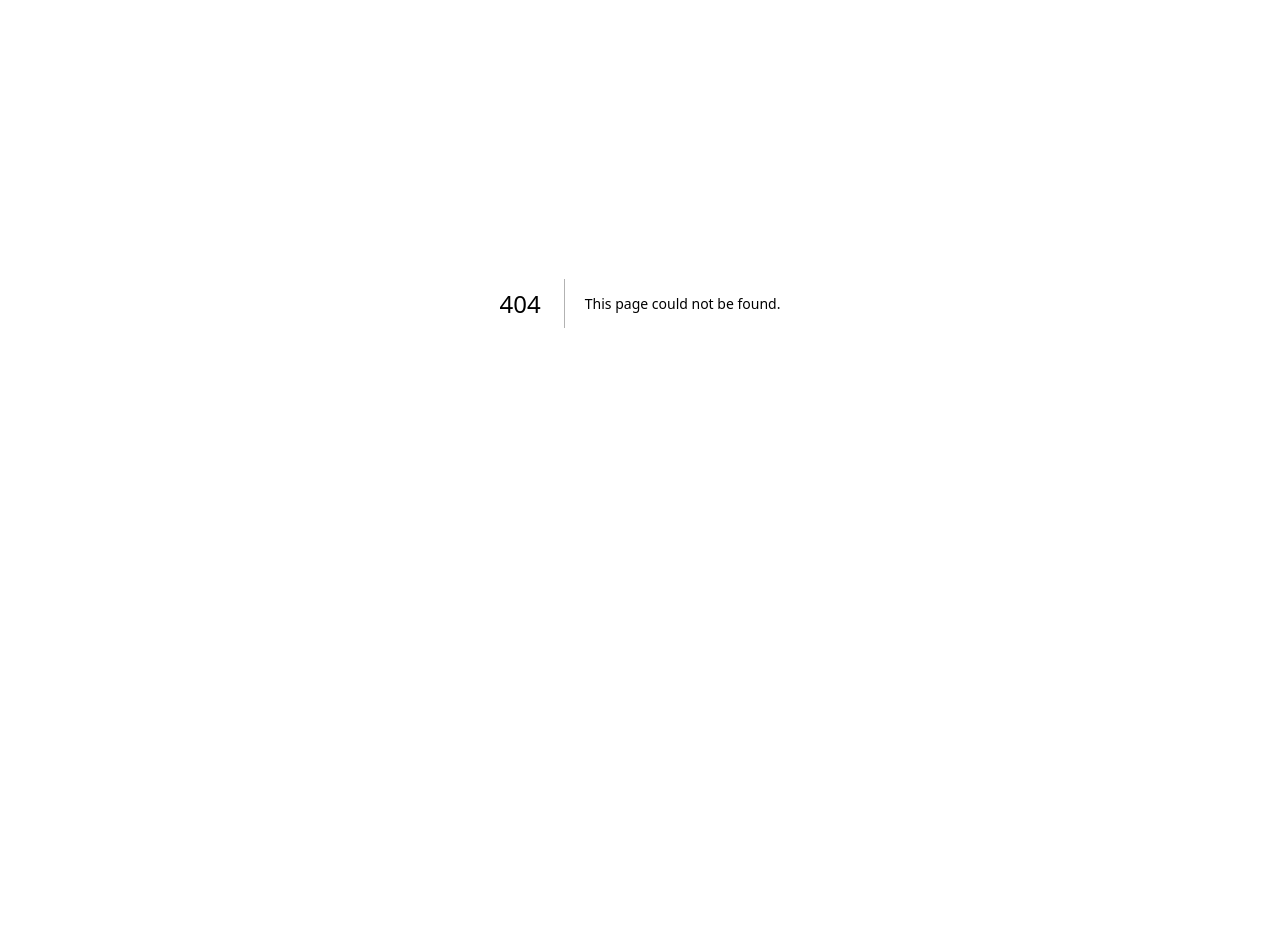
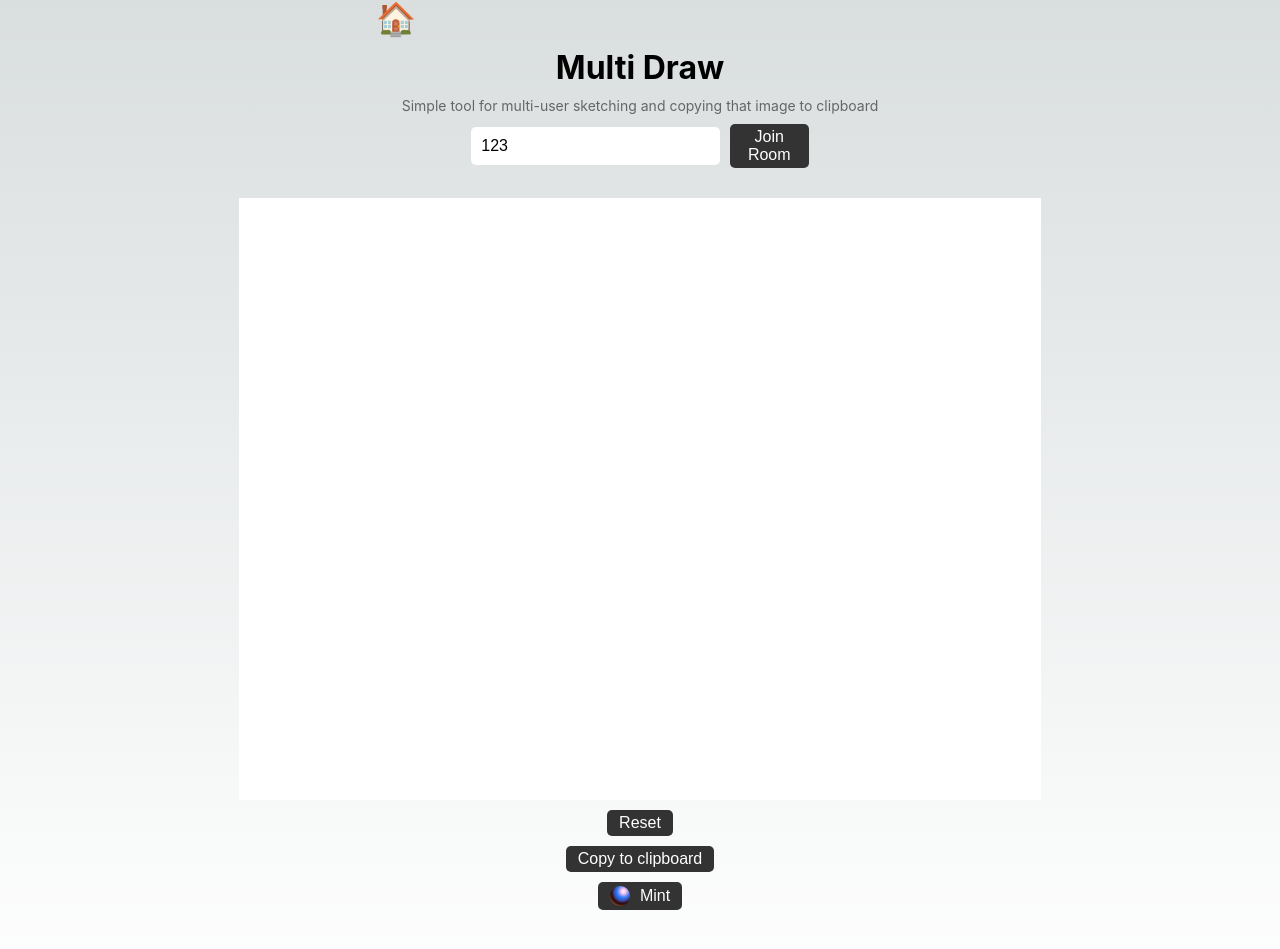
Before and after one commit to nishantrpai/tools.nishu.dev, a Next.js app: page /multidraw in a window 1280 px wide. Before the commit this address had no page. Shown: the part 97-1046 px from the top of the page. Before the commit the page ends 800 px from the top, so only its background shows below. Built offline with nearby package versions, Linux system fonts and the light colour scheme; no server answers.

Commit message:
update pointer

```diff
--- a/package.json
+++ b/package.json
@@ -17,6 +17,7 @@
     "react-dom": "18.2.0",
     "react-icons": "^5.0.1",
     "react-speech-recognition": "^3.10.0",
-    "regenerator-runtime": "^0.14.1"
+    "regenerator-runtime": "^0.14.1",
+    "socket.io-client": "^4.7.5"
   }
 }
--- /dev/null
+++ b/pages/multidraw.js
@@ -0,0 +1,228 @@
+// multiple people can draw on the same canvas in real-time, will login with metamask to join the room
+import Head from 'next/head'
+import styles from '@/styles/Home.module.css'
+import { useState, useEffect } from 'react'
+import io from 'socket.io-client';
+const socket = io.connect('http://localhost:8080');
+
+export default function Draw() {
+  const [drawing, setDrawing] = useState(false)
+  const [canvas, setCanvas] = useState(null)
+  const [context, setContext] = useState(null)
+  const [image, setImage] = useState(null)
+  const [copy, setCopy] = useState(false)
+  const [fromX, setFromX] = useState(0)
+  const [fromY, setFromY] = useState(0)
+  const [room, setRoom] = useState('123')
+  const [paths, setPaths] = useState([])
+
+  useEffect(() => {
+    const canvas = document.getElementById('canvas')
+    const context = canvas.getContext('2d')
+    socket.emit('joinRoom', '123');
+    socket.emit('getStrokes', '123');
+    setCanvas(canvas)
+    setContext(context)
+
+    socket.on('getStrokens', (strokes) => {
+      console.log('strokes', strokes)
+    });
+
+    socket.on('drawing', (strokes) => {
+      console.log('strokes', strokes)
+      // each stroke is in the currentPath format from, paths
+      strokes.forEach((stroke) => {
+        context.beginPath();
+        context.strokeStyle = 'black';
+        context.lineWidth = 4;
+        context.moveTo(stroke.from.x, stroke.from.y);
+        stroke.paths.forEach((path) => {
+          context.stroke();
+          context.lineTo(path.posX, path.posY)
+        });
+      })
+    });
+  }, [])
+
+  const startDrawing = (event) => {
+    setDrawing(true);
+    console.log('startDrawing')
+    context.beginPath();
+    context.strokeStyle = 'black';
+    context.lineWidth = 4;
+
+    // Check if it's a touch event
+    const isTouchEvent = event.touches && event.touches.length > 0;
+    console.log('isTouchEvent', isTouchEvent)
+
+    // Get the correct position depending on the event type
+    const posX = isTouchEvent ? event.touches[0].clientX : event.nativeEvent.offsetX;
+    const posY = isTouchEvent ? event.touches[0].clientY : event.nativeEvent.offsetY;
+
+    // Adjust for canvas position if it's a touch event
+    if (isTouchEvent) {
+      const rect = event.target.getBoundingClientRect();
+      console.log('rect', rect)
+      context.moveTo(posX - rect.left, posY - rect.top);
+    } else {
+      context.moveTo(posX, posY);
+    }
+    console.log('from', posX, posY)
+    setFromX(posX)
+    setFromY(posY)
+  }
+
+  const stopDrawing = () => {
+    setDrawing(false)
+    // emit event here
+    console.log([
+      {
+        from: { x: fromX, y: fromY },
+        paths: paths
+      }
+    ])
+    socket.emit('drawing', { roomId: room, data: { from: { x: fromX, y: fromY }, paths: paths } });
+    setPaths([])
+    setFromX(0)
+    setFromY(0)
+  }
+
+  const restCanvas = () => {
+    context.clearRect(0, 0, canvas.width, canvas.height)
+  }
+
+  const draw = (event) => {
+    if (!drawing) return
+    setPaths([...paths, { posX: event.nativeEvent.offsetX, posY: event.nativeEvent.offsetY }])
+    context.lineTo(event.nativeEvent.offsetX, event.nativeEvent.offsetY)
+    context.stroke()
+  }
+
+  const copyToClipboard = () => {
+    const dataURL = canvas.toDataURL('image/png')
+    const img = new Image()
+    img.src = dataURL
+    img.onload = () => {
+      const canvas = document.createElement('canvas')
+      const context = canvas.getContext('2d')
+      canvas.width = img.width
+      canvas.height = img.height
+      canvas.style.background = 'white'
+      context.fillStyle = 'white'
+      context.fillRect(0, 0, canvas.width, canvas.height)
+      context.drawImage(img, 0, 0)
+
+      canvas.toBlob((blob) => {
+        navigator.clipboard.write([
+          new ClipboardItem({
+            'image/png': blob
+          })
+        ]).then(() => {
+          setCopy(true)
+          setTimeout(() => {
+            setCopy(false)
+          }, 3000)
+        })
+      })
+    }
+  }
+
+  return (
+    <div className={styles.container}>
+      <Head>
+        <title>Multi Draw</title>
+        <meta name="description" content="Simple tool for multi-user sketching and copying that image to clipboard" />
+        <link rel="icon" href="/favicon.ico" />
+      </Head>
+
+      <main className={styles.main}>
+        <a href='/' className={styles.home}>🏠</a>
+        <h1 className={styles.title}>
+          Multi Draw
+        </h1>
+        <span style={{
+          width: '100%',
+          textAlign: 'center',
+          color: '#666',
+          fontSize: '14px'
+        }}>
+          Simple tool for multi-user sketching and copying that image to clipboard
+        </span>
+        <div style={{
+          display: 'flex',
+          flexDirection: 'row',
+          alignItems: 'center',
+          marginBottom: '20px'
+        }}>
+          <input type="text" value={room} onChange={(e) => setRoom(e.target.value)}
+            style={{
+              width: '100%',
+              padding: '10px',
+              fontSize: '16px',
+              border: 'none',
+              borderRadius: '5px',
+              marginRight: '10px'
+            }}
+          ></input>
+          <button onClick={() => {
+            // clear canvas
+            context.clearRect(0, 0, canvas.width, canvas.height)
+            setPaths([])
+            setFromX(0)
+            setFromY(0)
+            socket.emit('joinRoom', room);
+            socket.emit('getStrokes', room);
+          }}>Join Room</button>
+        </div>
+        <canvas
+          id="canvas"
+          width="800"
+          height="600"
+          style={{
+            border: '1px solid white',
+            background: 'white',
+            cursor: "url('/pointer.png'), auto"
+          }}
+          onMouseDown={startDrawing}
+          onMouseUp={stopDrawing}
+          onMouseMove={draw}
+          onTouchStart={startDrawing}
+          onTouchEnd={stopDrawing}
+        ></canvas>
+        <button onClick={restCanvas}>Reset</button>
+        <button onClick={copyToClipboard}>Copy to clipboard</button>
+        {/* add a mint button so people can mint the image to zora */}
+        <button
+          style={{
+            display: 'flex',
+            alignItems: 'center',
+          }}
+          onClick={() => {
+            // compress the image to 200x200
+            let dataURL = canvas.toDataURL('image/png')
+            const img = new Image()
+            img.src = dataURL
+            img.onload = () => {
+              const canvas = document.createElement('canvas')
+              const context = canvas.getContext('2d')
+              canvas.width = 400
+              canvas.height = 300
+              context.drawImage(img, 0, 0, 400, 300)
+              dataURL = canvas.toDataURL('image/png')
+              window.open(`https://zora.co/create/single-edition?image=${encodeURIComponent(dataURL)}`);
+            }
+
+            // open in new tab
+          }}>
+          <img style={{
+            width: '20px',
+            height: '20px',
+            marginRight: '10px'
+
+          }} src="/zora.png" id="zora"></img>
+          Mint</button>
+        {copy && <p>Copied to clipboard</p>}
+      </main>
+    </div>
+  )
+}
```
Also changed, not shown: pages/index.js (+7 -0 lines), public/pointer.png (added), 1 other file (tests, documents, lock files or other folders).
